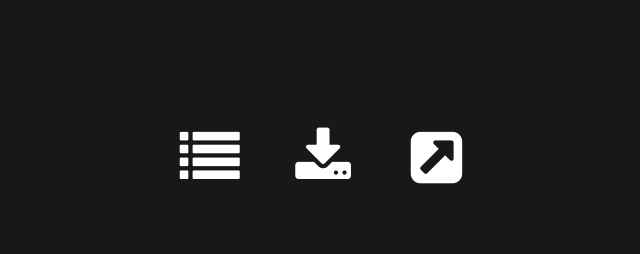
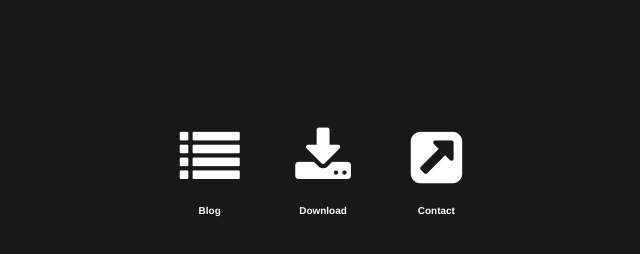
Before and after one commit to carbonclient/carbonclient.github.io, a plain HTML site: page index.html in a window 1280 px wide. Shown: the full height of the page, 312-952 px from the left. Drawn offline with Linux system fonts and the light colour scheme.

Commit message:
add text

```diff
--- a/index.html
+++ b/index.html
@@ -7,9 +7,9 @@
   <body bgcolor="#ffffff">
     <center>
 <div class="parent">
-    <div class="child"><i class="fa fa-list fa-5x"></i></div>
-    <div class="child"><i class="fa fa-download fa-5x"></i></div>
-    <div class="child"><i class="fa fa-external-link-square fa-5x"></i></div>
+    <div class="child"><i class="fa fa-list fa-5x"></i><h5>Blog</h5></div>
+    <div class="child"><i class="fa fa-download fa-5x"></i><h5>Download</h5></div>
+    <div class="child"><i class="fa fa-external-link-square fa-5x"></i><h5>Contact</h5></div>
 </div>
   </body>
 </html>
```
